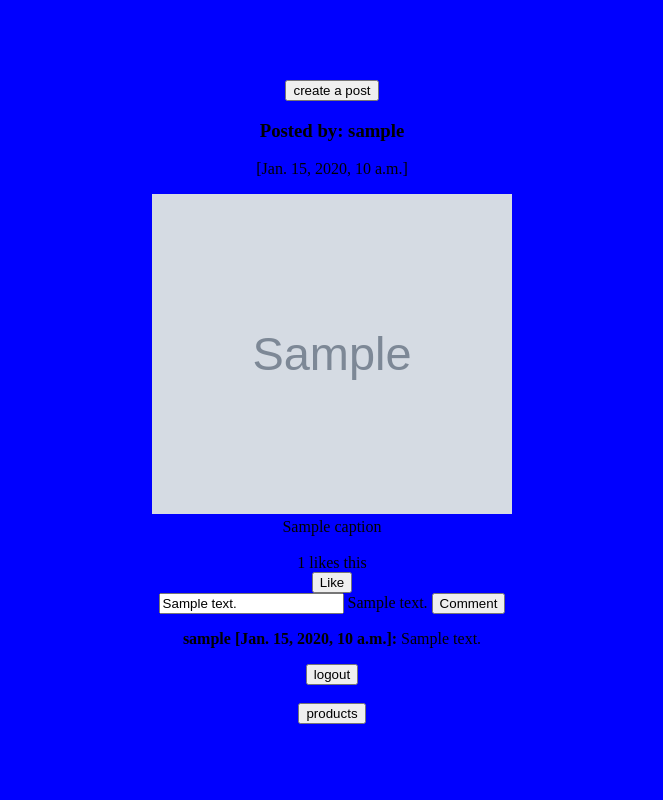
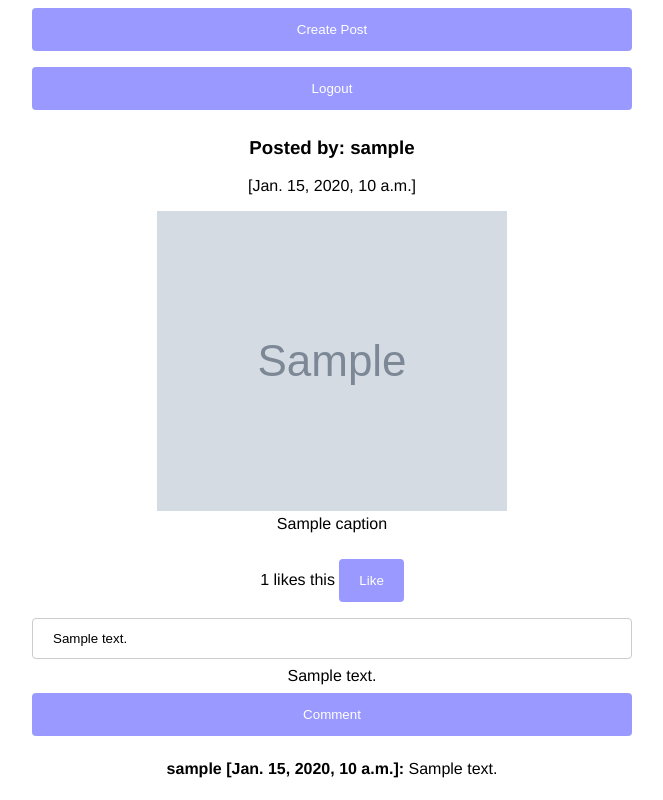
Before and after one commit to gaur-abhishek/InstaClone, a Django app: template myapp/templates/feed.html in a window 1280 px wide. Shown: the whole page, without its empty margins (308-971 px from the left). Run offline with Django 3.2, Linux system fonts and the light colour scheme; the template is opened without the code that fills it: most values are stand-ins (such as "Sample title", 1, 10 or a date in 2020); grey boxes marked "Sample" are stand-in pictures.

Commit message:
Enhanced logout functionality

```diff
--- a/InstaClone/urls.py
+++ b/InstaClone/urls.py
@@ -1,6 +1,6 @@
 from django.conf.urls import url
 
-from myapp.views import signup_view, feed_view, login_view, post_view
+from myapp.views import signup_view, feed_view, login_view, post_view, like_view, comment_view, logout_view, upvoting_view, search_view
 urlpatterns = [
     url('post/', post_view),
     url('feed/', feed_view),
--- a/myapp/forms.py
+++ b/myapp/forms.py
@@ -1,5 +1,5 @@
 from django import forms
-from models import User, Post
+from models import User, Post, Like, Comment
 
 
 class SignUpForm(forms.ModelForm):
--- a/myapp/models.py
+++ b/myapp/models.py
@@ -50,14 +50,14 @@ class Post(models.Model):
 
 class Like(models.Model):
 	user = models.ForeignKey(User)
-	post = models.ForeignKey(PostModel)
+	post = models.ForeignKey(Post)
 	created_on = models.DateTimeField(auto_now_add=True)
 	updated_on = models.DateTimeField(auto_now=True)
 
 
 class Comment(models.Model):
 	user = models.ForeignKey(User)
-	post = models.ForeignKey(PostModel)
+	post = models.ForeignKey(Post)
 	comment_text = models.CharField(max_length=555)
 	created_on = models.DateTimeField(auto_now_add=True)
 updated_on = models.DateTimeField(auto_now=True)
--- a/myapp/templates/feed.html
+++ b/myapp/templates/feed.html
@@ -2,26 +2,72 @@
 <html lang="en">
 <head>
     <meta charset="UTF-8">
-    <title>Homepage</title>
+    <title>Feed</title>
+
+    <style>
+        body {
+        font-family: helvetica;
+        background-size: cover;
+        margin: auto;
+        max-width: 600px;
+        text-align: center;
+        }
+        input[type=text], select {
+    width: 100%;
+    padding: 12px 20px;
+    margin: 8px 0;
+    display: inline-block;
+    border: 1px solid #ccc;
+    border-radius: 4px;
+    box-sizing: border-box;
+}
+input[type=submit] {
+    width: 100%;
+    background-color: #9999FF;
+    color: white;
+    padding: 14px 20px;
+    margin: 8px 0;
+    border: none;
+    border-radius: 4px;
+    cursor: pointer;
+}
+input[type=submit]:hover {
+    background-color: #9966FF;
+}
+    </style>
 </head>
-<body><center>
-    <body bgcolor="blue"></body>
-        <form method="post" action="/post/">
-       {% csrf_token %}
-       {{ form }}<br><br><br><br>
-       <input type="submit" class="btn btn-default" size="10" value="create a post">
+<body>
 
 
+    <form method="post" action="/post/">
+        {% csrf_token %}
+        <input type="submit" class="btn-default btn" value="Create Post">
+    </form>
+
+
+    <form method="post" action="/login/">
+          {%csrf_token%}
+      <input type="submit" class="btn-default btn" value="Logout">
+    </form>
+
     {% for post in posts %}
+
+
         <h3> Posted by: {{ post.user.username }} </h3>
         <p>[{{ post.created_on }}]</p>
-        <img style="display:inline-block; width:360px; height:320px;"
-          img src="{{ post.image_url }}" /><br>
-        <span  style="display:inline-block;">{{ post.caption }}</span><br/><br/>
+
+
+    <img style="display:inline-block; width:350px; height:300px;"
+             src="{{ post.image_url }}" /><br>
+
+    <span  style="display:inline-block;">{{ post.caption }}</span><br/><br/>
+
         <div style="display:inline-block">
             {{ post.like_count }} likes this
         </div>
-        <div sxtyle="display:inline-block">
+
+        <div style="display:inline-block">
+
             <form method="POST" action="/like/">
               {% csrf_token %}
               <input type="hidden" name="post" value="{{ post.id }}" />
@@ -32,6 +78,8 @@
                 {% endif %}
             </form>
         </div>
+
+
 
         <div>
             <form method="POST" action="/comment/">
@@ -46,10 +94,12 @@
         <div>
             {% for comment in post.comments %}
                 <p><b>{{ comment.user.username }} [{{ comment.created_on }}]:</b> {{ comment.comment_text }}</p>
-            {% endfor %}
+
+
+
+             {% endfor %}
         </div>
-            {% endfor %}
-             <input type="submit" class="btn btn-default" size="10" value="logout"><br><br>
-             <input type="submit" class="btn btn-default" size="10" value="products">
-            {{form}} </form> </center> </body>
+
+    {% endfor %}
+</body>
 </html>
```
Also changed, not shown: myapp/views.py (+7 -7 lines).
